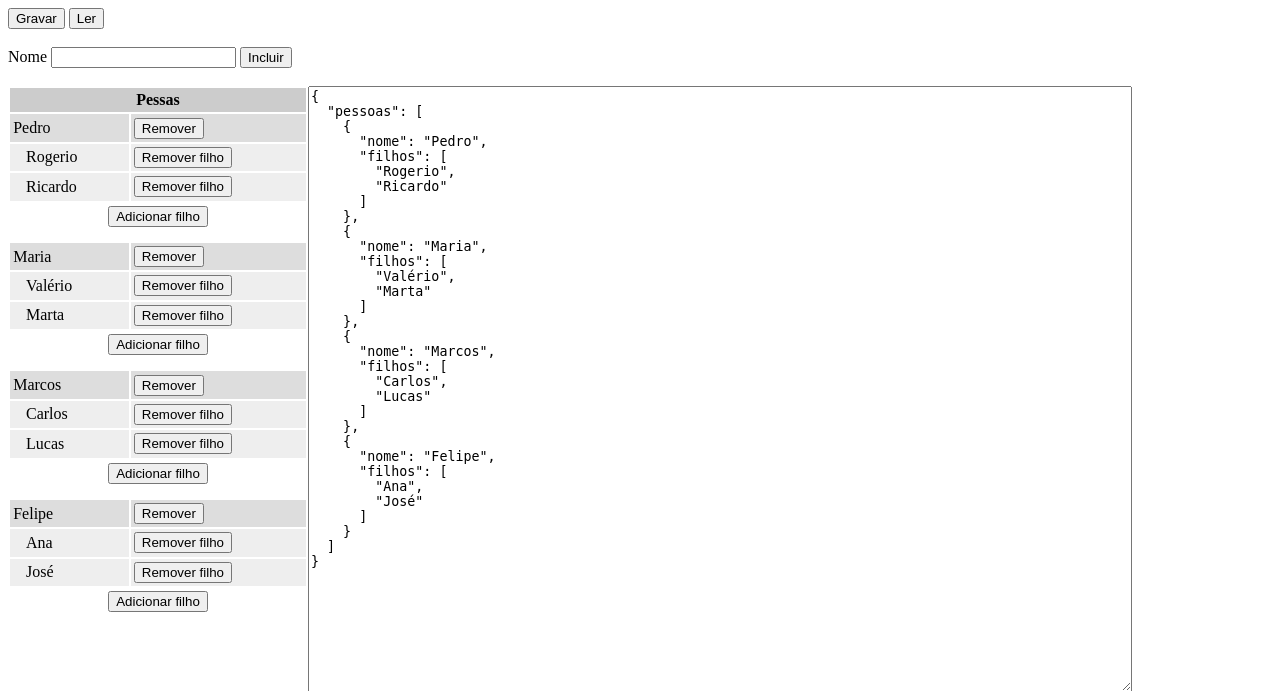
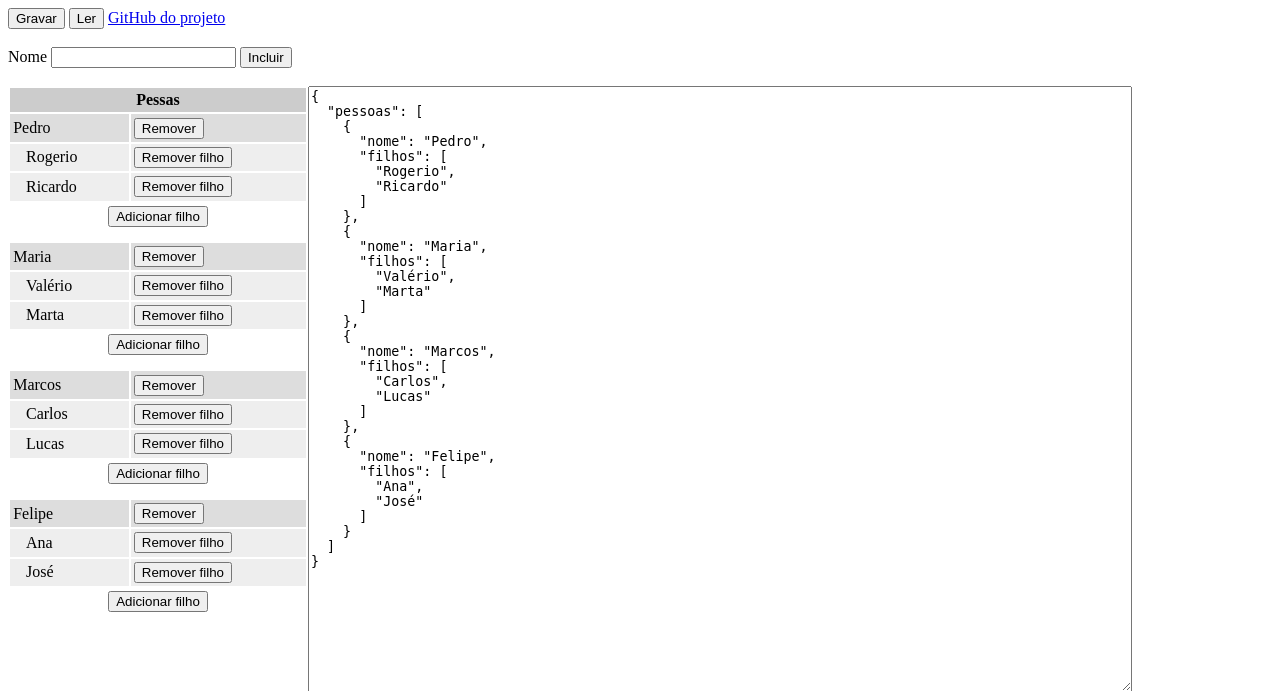
Before and after one commit to ValerioHasman/AdmResponsavel, a PHP site: page / in a window 1280 px wide. Shown: the top 691 px of the page. Run offline with PHP 8.4, Linux system fonts and the light colour scheme; data comes from the database, SQL or seed files in the repository.

```diff
--- a/Views/home/home.php
+++ b/Views/home/home.php
@@ -1,5 +1,6 @@
 <button type="button">Gravar</button>
 <button type="button">Ler</button>
+<a target="_blank" href="https://github.com/ValerioHasman/TurimRTE/">GitHub do projeto</a>
 <br />
 <br />
 <label for="nome">Nome</label>
```
